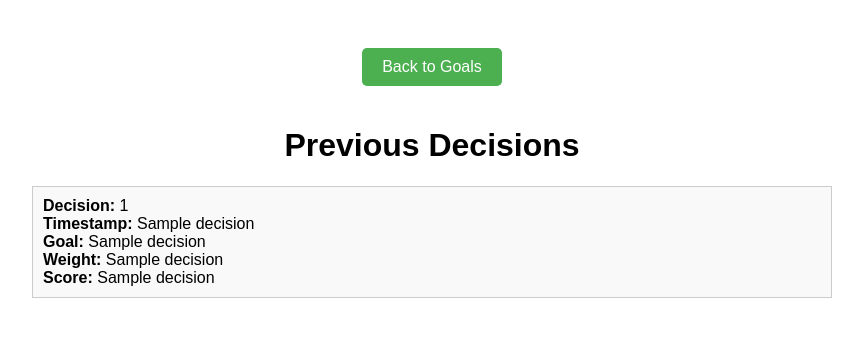
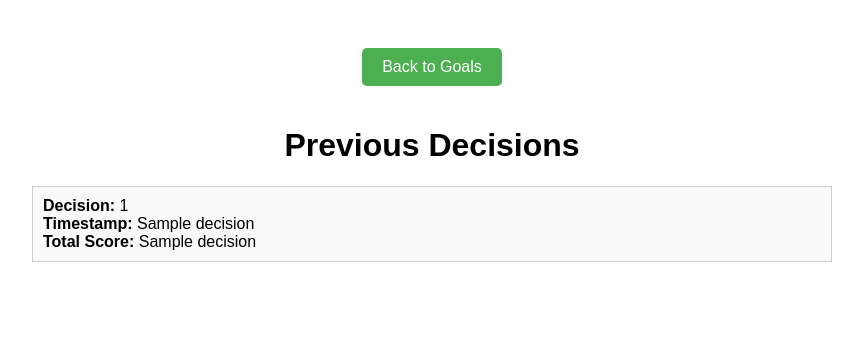
Before and after one commit to kevinl03/DecisionWeight, a Flask app: template templates/previous_decisions.html in a window 1280 px wide. Shown: the top 337 px of the page, without its empty margins (208-1071 px from the left). Run offline with Flask 3, Linux system fonts and the light colour scheme; the template is opened without the code that fills it: most values are stand-ins (such as "Sample title", 1, 10 or a date in 2020).

Commit message:
Previous decisions only display overall score based on all goals in the moment. Goals that were taken into account for the decision are not saved

```diff
--- a/templates/previous_decisions.html
+++ b/templates/previous_decisions.html
@@ -51,9 +51,7 @@
                 <li>
                     <strong>Decision:</strong> {{ decision[0] }}<br>
                     <strong>Timestamp:</strong> {{ decision[1] }}<br>
-                    <strong>Goal:</strong> {{ decision[4] }}<br>
-                    <strong>Weight:</strong> {{ decision[5] }}<br>
-                    <strong>Score:</strong> {{ decision[3] }}
+                    <strong>Total Score:</strong> {{ decision[2] }}
                 </li>
             {% endfor %}
         </ul>
```
